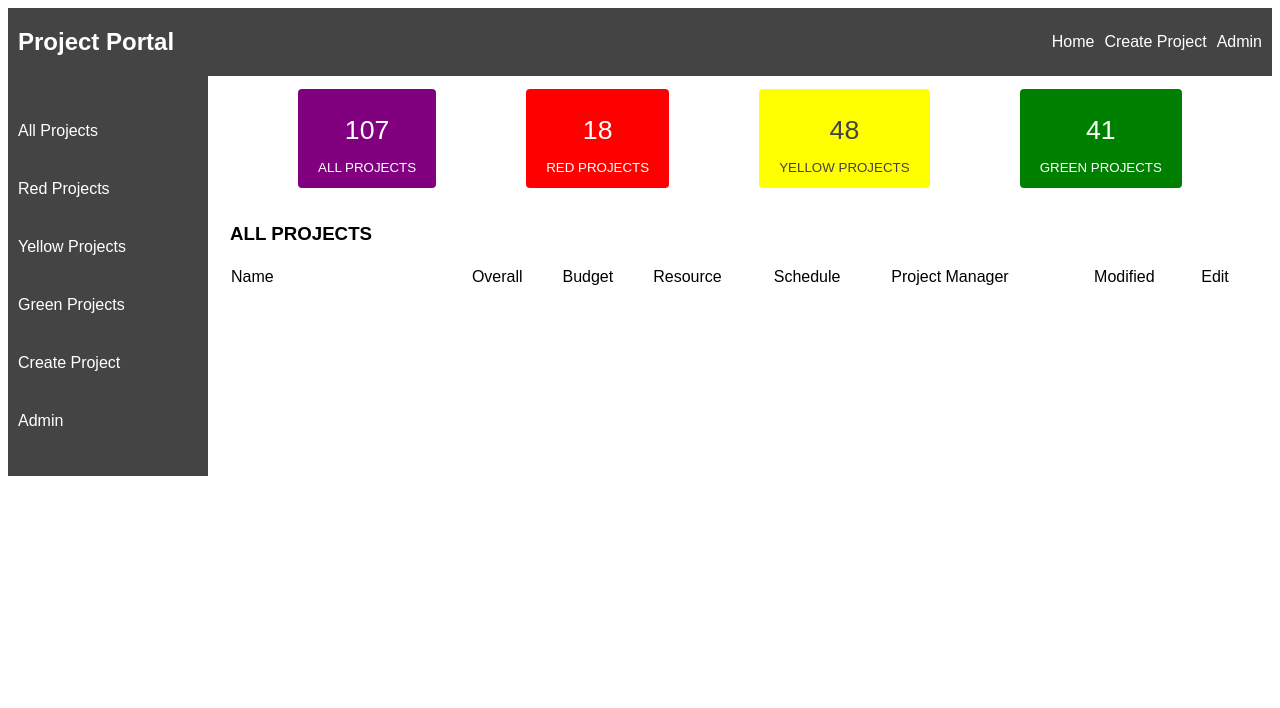
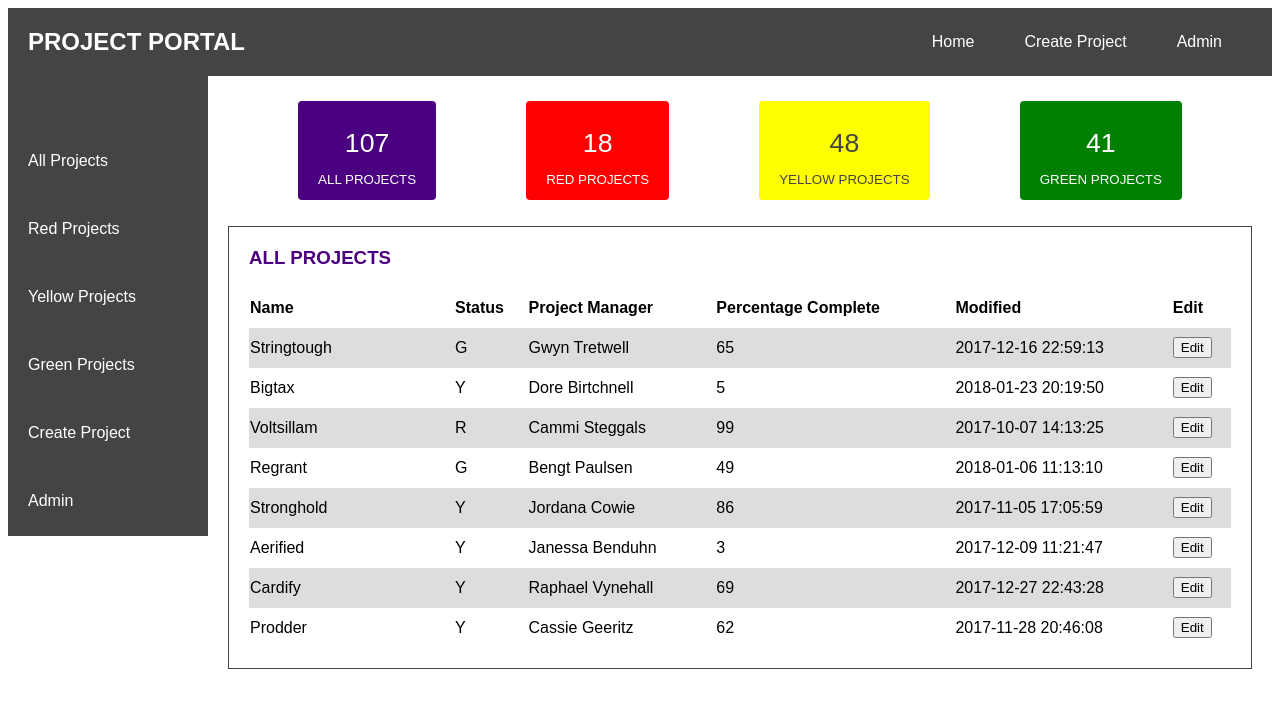
Before and after one commit to daynya/project-portal, an Angular app in the folder angular-project-portal/: page / in a window 1280 px wide. Shown: the top 708 px of the page. Built offline with nearby package versions, Linux system fonts and the light colour scheme.

Commit message:
Implemented mock data and binding.

```diff
--- a/angular-project-portal/src/app/app.component.css
+++ b/angular-project-portal/src/app/app.component.css
@@ -4,7 +4,7 @@
 
 .main {
     display: grid;
-    grid-template-rows: auto 125px auto;
+    grid-template-rows: auto 150px auto;
     grid-template-columns: 200px auto;
 }
 
@@ -19,7 +19,8 @@
 }
 
 h1 {
-    margin-left: 10px;
+    margin-left: 20px;
+    text-transform: uppercase;
 }
 
 nav {
@@ -34,7 +35,7 @@
 }
 
 li {
-    margin-left: 10px;
+    margin-left: 20px;
 }
 
 .top-nav {
@@ -46,7 +47,11 @@
 }
 
 .top-nav-items {
-    margin-right: 10px;
+    margin-right: 20px;
+}
+
+.top-nav-items li {
+    margin-right: 30px;
 }
 
 .side-nav {
@@ -59,6 +64,6 @@
 }
 
 .side-nav-items li {
-    margin: 20px 0 20px 10px;
+    margin-top: 50px;
 
 }
--- a/angular-project-portal/src/app/filter-dashboard/filter-dashboard.component.css
+++ b/angular-project-portal/src/app/filter-dashboard/filter-dashboard.component.css
@@ -1,7 +1,7 @@
 .btn-wrapper {
     align-items: center;
     display: flex;
-    height: 125px;
+    height: 150px;
     justify-content: space-evenly;
 }
 
@@ -13,7 +13,7 @@
 }
 
 .all-btn {
-    background-color: purple;
+    background-color: indigo;
 }
 
 .red-btn {
--- /dev/null
+++ b/angular-project-portal/src/app/mock-projects.ts
@@ -0,0 +1,68 @@
+import { Project } from './project';
+
+export const PROJECTS: Project[] = [
+    {
+        "id": 1,
+        "projectName": "Stringtough",
+        "projectManager": "Gwyn Tretwell",
+        "overallStatus": "G",
+        "percentageComplete": 65,
+        "modifiedDate": "2017-12-16 22:59:13"
+    },
+    {
+        "id": 2,
+        "projectName": "Bigtax",
+        "projectManager": "Dore Birtchnell",
+        "overallStatus": "Y",
+        "percentageComplete": 5,
+        "modifiedDate": "2018-01-23 20:19:50"
+    },
+    {
+        "id": 3,
+        "projectName": "Voltsillam",
+        "projectManager": "Cammi Steggals",
+        "overallStatus": "R",
+        "percentageComplete": 99,
+        "modifiedDate": "2017-10-07 14:13:25"
+    },
+    {
+        "id": 4,
+        "projectName": "Regrant",
+        "projectManager": "Bengt Paulsen",
+        "overallStatus": "G",
+        "percentageComplete": 49,
+        "modifiedDate": "2018-01-06 11:13:10"
+    },
+    {
+        "id": 5,
+        "projectName": "Stronghold",
+        "projectManager": "Jordana Cowie",
+        "overallStatus": "Y",
+        "percentageComplete": 86,
+        "modifiedDate": "2017-11-05 17:05:59"
+    },
+    {
+        "id": 6,
+        "projectName": "Aerified",
+        "projectManager": "Janessa Benduhn",
+        "overallStatus": "Y",
+        "percentageComplete": 3,
+        "modifiedDate": "2017-12-09 11:21:47"
+    },
+    {
+        "id": 7,
+        "projectName": "Cardify",
+        "projectManager": "Raphael Vynehall",
+        "overallStatus": "Y",
+        "percentageComplete": 69,
+        "modifiedDate": "2017-12-27 22:43:28"
+    },
+    {
+        "id": 8,
+        "projectName": "Prodder",
+        "projectManager": "Cassie Geeritz",
+        "overallStatus": "Y",
+        "percentageComplete": 62,
+        "modifiedDate": "2017-11-28 20:46:08"
+    }
+];
--- /dev/null
+++ b/angular-project-portal/src/app/project.ts
@@ -0,0 +1,8 @@
+export interface Project {
+    id: number;
+    projectName: string;
+    projectManager: string;
+    overallStatus: string;
+    percentageComplete: number;
+    modifiedDate: string;
+}
--- a/angular-project-portal/src/app/table/table.component.css
+++ b/angular-project-portal/src/app/table/table.component.css
@@ -1,15 +1,29 @@
+.table {
+    border: 1px solid #444444;
+    margin: 0 20px 20px 20px;
+    padding: 20px;
+}
+
 table {
-    margin: 20px 0;
-    padding: 0 20px;
+    border-collapse: collapse;
     width: 100%;
 }
 
 h3 {
-    margin: 0 0 20px 0;
+    color: indigo;
+    margin-top: 0;
     text-transform: uppercase;
     width: 100%;
 }
 
 tr {
-    border-top: 1px solid #444444;
+    height: 40px;
 }
+
+.heading-row {
+    text-align: left;
+}
+
+tr:nth-child(odd) {
+    background-color: #dddddd;
+}
--- a/angular-project-portal/src/app/table/table.component.html
+++ b/angular-project-portal/src/app/table/table.component.html
@@ -1,15 +1,23 @@
 <div class="table">
     <table>
         <h3>All Projects</h3>
-        <tr>
-            <td>Name</td>
-            <td>Overall</td>
-            <td>Budget</td>
-            <td>Resource</td>
-            <td>Schedule</td>
-            <td>Project Manager</td>
-            <td>Modified</td>
-            <td>Edit</td>
+        <tr class="heading-row">
+            <th>Name</th>
+            <th>Status</th>
+            <th>Project Manager</th>
+            <th>Percentage Complete</th>
+            <th>Modified</th>
+            <th>Edit</th>
+        </tr>
+        <tr *ngFor="let project of projects">
+            <td>{{project.projectName}}</td>
+            <td>{{project.overallStatus}}</td>
+            <td>{{project.projectManager}}</td>
+            <td>{{project.percentageComplete}}</td>
+            <td>{{project.modifiedDate}}</td>
+            <td>
+                <button>Edit</button>
+            </td>
         </tr>
     </table>
 </div>
--- a/angular-project-portal/src/app/table/table.component.ts
+++ b/angular-project-portal/src/app/table/table.component.ts
@@ -1,4 +1,6 @@
 import { Component, OnInit } from '@angular/core';
+import { Project } from '../project';
+import { PROJECTS } from '../mock-projects';
 
 @Component({
   selector: 'app-table',
@@ -7,6 +9,17 @@
 })
 export class TableComponent implements OnInit {
 
+  projects = PROJECTS;
+
+  project: Project = {
+    id: 1,
+    projectName: "TPS Reports",
+    projectManager: "Lumberg",
+    overallStatus: "G",
+    percentageComplete: 65,
+    modifiedDate: "2017-12-16 22:59:13"
+};
+
   constructor() { }
 
   ngOnInit(): void {
```
